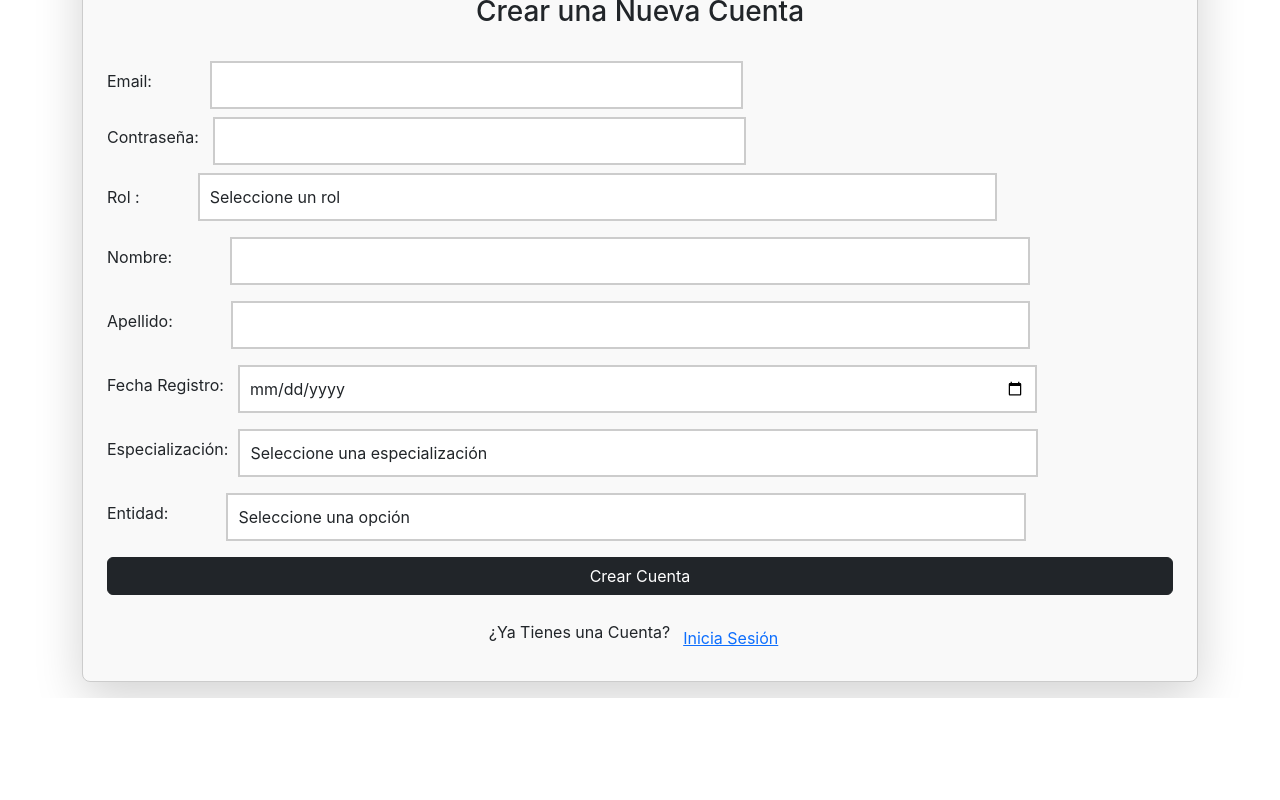
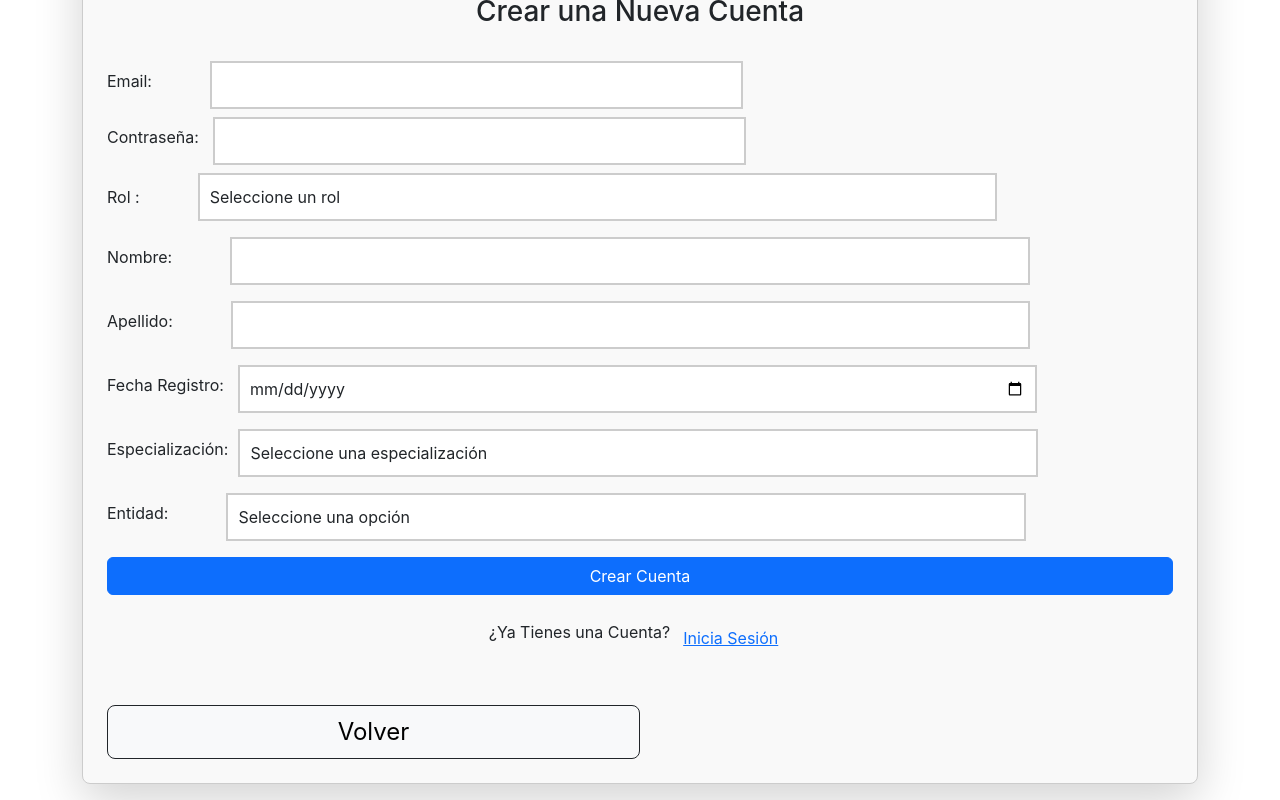
Before and after one commit to epidataE/acelerador2024-frontend, a React (Create React App) app: page /registro in a window 1280 px wide. Shown: the part 366-1166 px from the top of the page. Before the commit the page ends 1064 px from the top, so only its background shows below. Built offline with nearby package versions, Linux system fonts and the light colour scheme.

Commit message:
Ultimos cambios

```diff
--- a/src/componentes/CursosLanding.js
+++ b/src/componentes/CursosLanding.js
@@ -53,6 +53,9 @@ const CursosLanding = () => {
                 <Link to="/login">
                     <button className="btn btn-primary mx-5 w-50">INSCRIBIRTE</button>
                 </Link>
+                <Link to="/">
+                    <button className="btn btn-light btn-lg custom-button border border-dark mt-5 w-50">Volver</button>
+                </Link>
             </div><hr />
         </div>
     );
--- a/src/componentes/Mensajeria.js
+++ b/src/componentes/Mensajeria.js
@@ -132,7 +132,7 @@ const Mensajeria = ({usuarioId}) => {
             {/* Barra de Navegación */}
          <div className="d-flex justify-content-center mt-4  w-75">
                 <Link to="/home">
-                    <button className="btn btn-dark">HOME</button>
+                    <button className="btn btn-dark">VOLVER</button>
                 </Link> </div>
         </div>
     );
--- a/src/componentes/UserForm.js
+++ b/src/componentes/UserForm.js
@@ -110,13 +110,16 @@ const UserForm = ({ onSubmit }) => {
                                 </select>
                             </div>
                         )}
-                        <button className="btn btn-dark w-100 mt-3" type="submit">Crear Cuenta</button>
+                        <button className="btn btn-primary w-100 mt-3" type="submit">Crear Cuenta</button>
                         <div className="text-center mt-3">
                             <span>¿Ya Tienes una Cuenta?</span>
                             <Link to="/login">
                                 <button className="btn btn-link mt-2">Inicia Sesión</button>
                             </Link>
                         </div>
+                        <Link to="/">
+                    <button className="btn btn-light btn-lg custom-button border border-dark mt-5 w-50">Volver</button>
+                </Link>
                     </form>
                 </div>
             </div>
```
